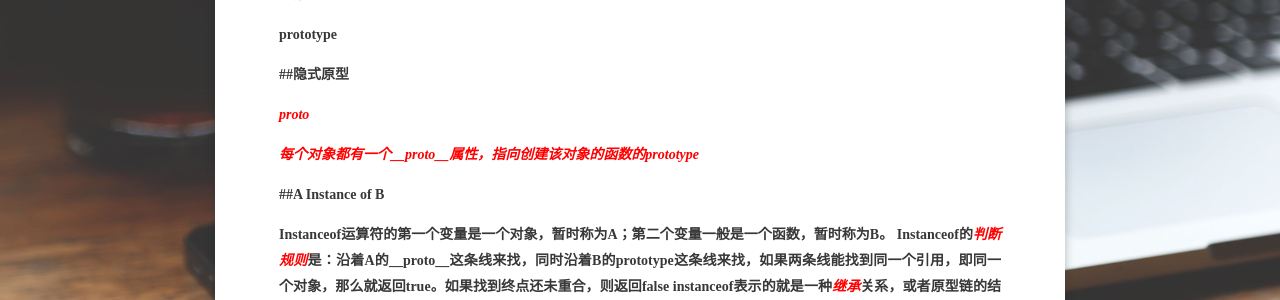
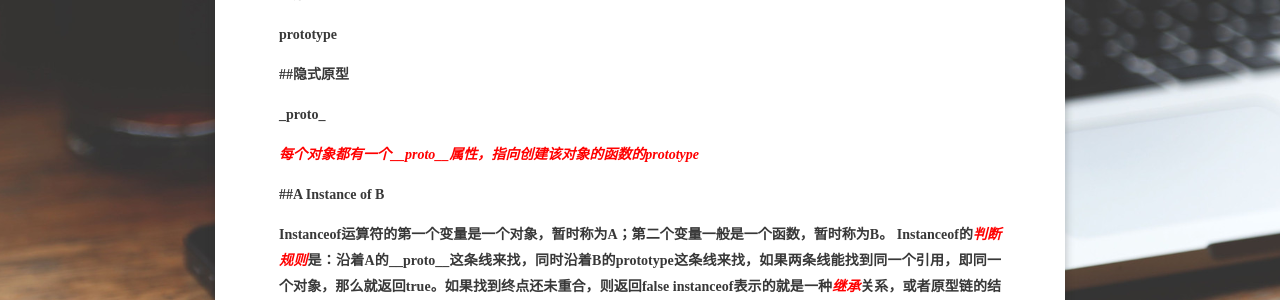
Before and after one commit to caoqiqi/caoqiqi.github.io, a Jekyll site: the page built from _posts/2016-07-08-caoqiqi-closure.md, in a window 1280 px wide and 900 px high. Shown: the part 388-688 px from the top of the window. Built offline with Jekyll 4.4.1, drawn with Linux system fonts in a browser that asks for light colours; some web fonts are replaced; comment, search, counter and statistics services are not loaded.

```diff
--- a/_posts/2016-07-08-caoqiqi-closure.md
+++ b/_posts/2016-07-08-caoqiqi-closure.md
@@ -25,7 +25,7 @@ prototype
 
 ##隐式原型
 
-_proto_
+\_proto\_
 
 *<font color=red>每个对象都有一个__proto__属性，指向创建该对象的函数的prototype</font>*
 
```
